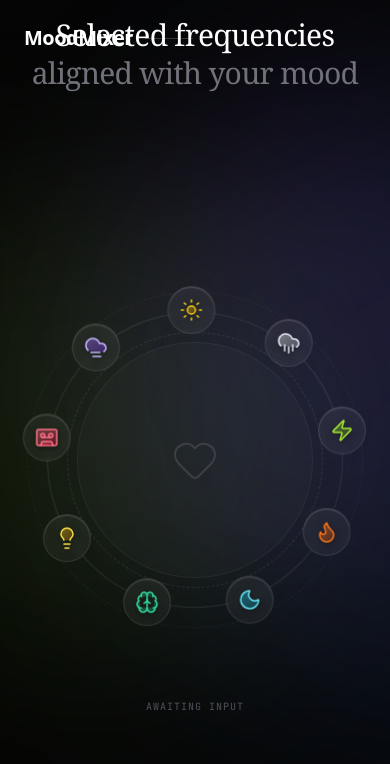
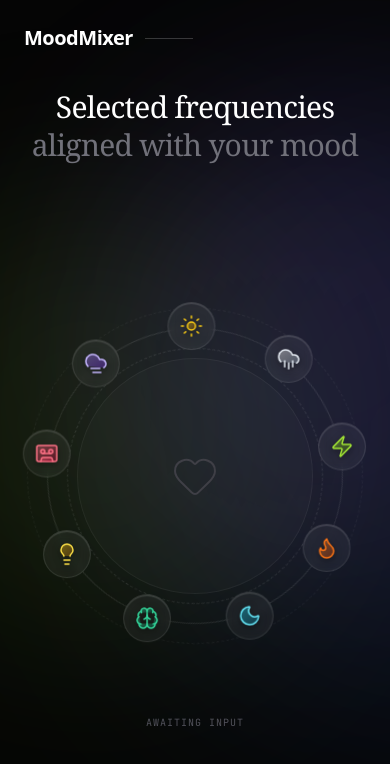
Before and after one commit to andreivaduva2803/mood-mixer-app, a React (Vite) app: page / in a window 390 px wide. Shown: the top 764 px of the page. Built offline with nearby package versions, Linux system fonts and the light colour scheme.

Commit message:
fix: Adjust vertical spacing of main content and right panel.

```diff
--- a/src/App.jsx
+++ b/src/App.jsx
@@ -463,7 +463,7 @@ export default function App() {
         <div className="relative flex flex-col justify-center px-6 py-2 lg:px-20 lg:py-12 z-10 min-h-0 lg:min-h-screen text-center lg:text-left">
           <div className="absolute top-6 left-6 lg:top-12 lg:left-12 flex flex-col gap-1 text-left">
           </div>
-          <div className="space-y-2 lg:space-y-6 animate-in slide-in-from-left duration-700 z-10 mt-2 lg:mt-0 flex flex-col items-center lg:items-start">
+          <div className="space-y-2 lg:space-y-6 animate-in slide-in-from-left duration-700 z-10 mt-20 lg:mt-0 flex flex-col items-center lg:items-start">
             <h1 className="text-3xl md:text-5xl lg:text-6xl font-serif tracking-tight text-white leading-tight">
               Selected frequencies<br />
               <span className="text-zinc-500">aligned with your mood</span>
@@ -476,7 +476,7 @@ export default function App() {
             </div>
           </div>
         </div>
-        <div ref={rightPanelRef} className="relative flex items-center justify-center z-20 flex-grow lg:flex-1 lg:min-h-screen pb-6 lg:pb-0">
+        <div ref={rightPanelRef} className="relative flex items-center justify-center z-20 flex-grow lg:flex-1 lg:min-h-screen pb-6 lg:pb-0 -mt-10 lg:mt-0">
           <div className="absolute top-6 right-6 lg:top-12 lg:right-12 flex flex-col gap-1 text-right z-30 pointer-events-none">
           </div>
           <div className="relative z-10 animate-in zoom-in duration-1000 scale-100 flex items-center justify-center">
```
